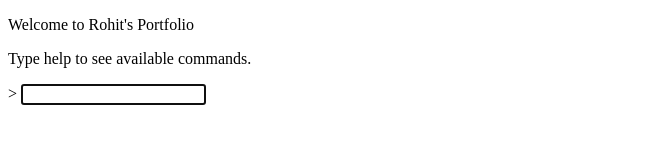
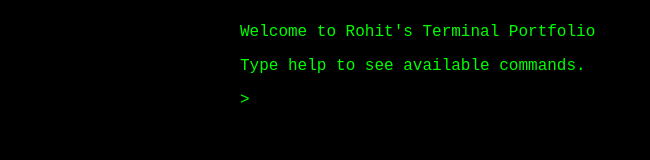
Before and after one commit to rohitkshirsagar19/terminal-portfolio, a plain HTML site: page index.html in a window 1280 px wide. Shown: the whole page, without its empty margins (0-650 px from the left). Drawn offline with Linux system fonts and the light colour scheme.

Commit message:
Added basic terminal UI

```diff
--- a/css/styles.css
+++ b/css/styles.css
@@ -0,0 +1,54 @@
+/* Reset some default styles */
+* {
+    margin: 0;
+    padding: 0;
+    box-sizing: border-box;
+  }
+
+  /* Set up the body with a dark background and terminal-style font */
+  body {
+    background-color: #000;
+    color: #00ff00;
+    font-family: 'Courier New', Courier, monospace;
+    font-size: 16px;
+    line-height: 1.5;
+    padding: 20px;
+  }
+
+  /* Style the terminal container to center it and limit its width */
+  .terminal {
+    max-width: 800px;
+    margin: 0 auto;
+  }
+
+  /* Style for each output paragraph */
+  .output p {
+    margin-bottom: 10px;
+  }
+
+  /* Input line styling for proper alignment */
+  .input-line {
+    display: flex;
+    align-items: center;
+  }
+
+  /* Prompt style */
+  .prompt {
+    margin-right: 5px;
+  }
+
+  /* Style the input field to match the terminal look */
+  input[type="text"] {
+    background: transparent;
+    border: none;
+    outline: none;
+    color: #00ff00;
+    font-family: inherit;
+    font-size: inherit;
+  }
+
+  /* Optional: Style placeholder text (if you add one later) */
+  input[type="text"]::placeholder {
+    color: #00ff00;
+    opacity: 0.5;
+  }
--- a/index.html
+++ b/index.html
@@ -2,23 +2,21 @@
 <html lang="en">
 <head>
   <meta charset="UTF-8">
-    <meta name="viewport" content="width=device-width, initial-scale=1.0">
-    <title>Portfolio</title>
+  <meta name="viewport" content="width=device-width, initial-scale=1">
+  <title>Rohit's Terminal Portfolio</title>
   <link rel="stylesheet" href="css/styles.css">
 </head>
 <body>
-
   <div id="terminal" class="terminal">
     <div id="output" class="output">
-            <p>Welcome to Rohit's Portfolio</p>
-            <p>Type <span class="command"> help </span> to see available commands. </p>
+      <p>Welcome to Rohit's Terminal Portfolio</p>
+      <p>Type <span class="command">help</span> to see available commands.</p>
     </div>
     <div class="input-line">
       <span class="prompt">></span>
       <input type="text" id="commandInput" autofocus autocomplete="off">
     </div>
   </div>
-
-    <script src="js/scripts.js"></script>
+  <script src="js/script.js"></script>
 </body>
 </html>
--- a/js/scripts.js
+++ b/js/scripts.js
@@ -0,0 +1,32 @@
+// Wait until the DOM is fully loaded
+document.addEventListener('DOMContentLoaded', function () {
+    const commandInput = document.getElementById('commandInput');
+    const output = document.getElementById('output');
+
+    // Listen for the "Enter" key on the input field
+    commandInput.addEventListener('keydown', function (event) {
+      if (event.key === 'Enter') {
+        const command = commandInput.value.trim();
+        if (command !== "") {
+          processCommand(command);
+          commandInput.value = ""; // Clear the input after processing
+        }
+      }
+    });
+
+    // Function to process and display the command
+    function processCommand(cmd) {
+      // Create a new line to echo the command
+      const newLine = document.createElement('p');
+      newLine.textContent = `> ${cmd}`;
+      output.appendChild(newLine);
+
+      // For now, respond with a default message
+      const responseLine = document.createElement('p');
+      responseLine.textContent = `Command '${cmd}' not recognized. Type 'help' for available commands.`;
+      output.appendChild(responseLine);
+
+      // Auto-scroll to the bottom of the page
+      window.scrollTo(0, document.body.scrollHeight);
+    }
+  });
```
Also changed, not shown: 1 other file. Lines whose indentation alone changed are shown as unchanged.
